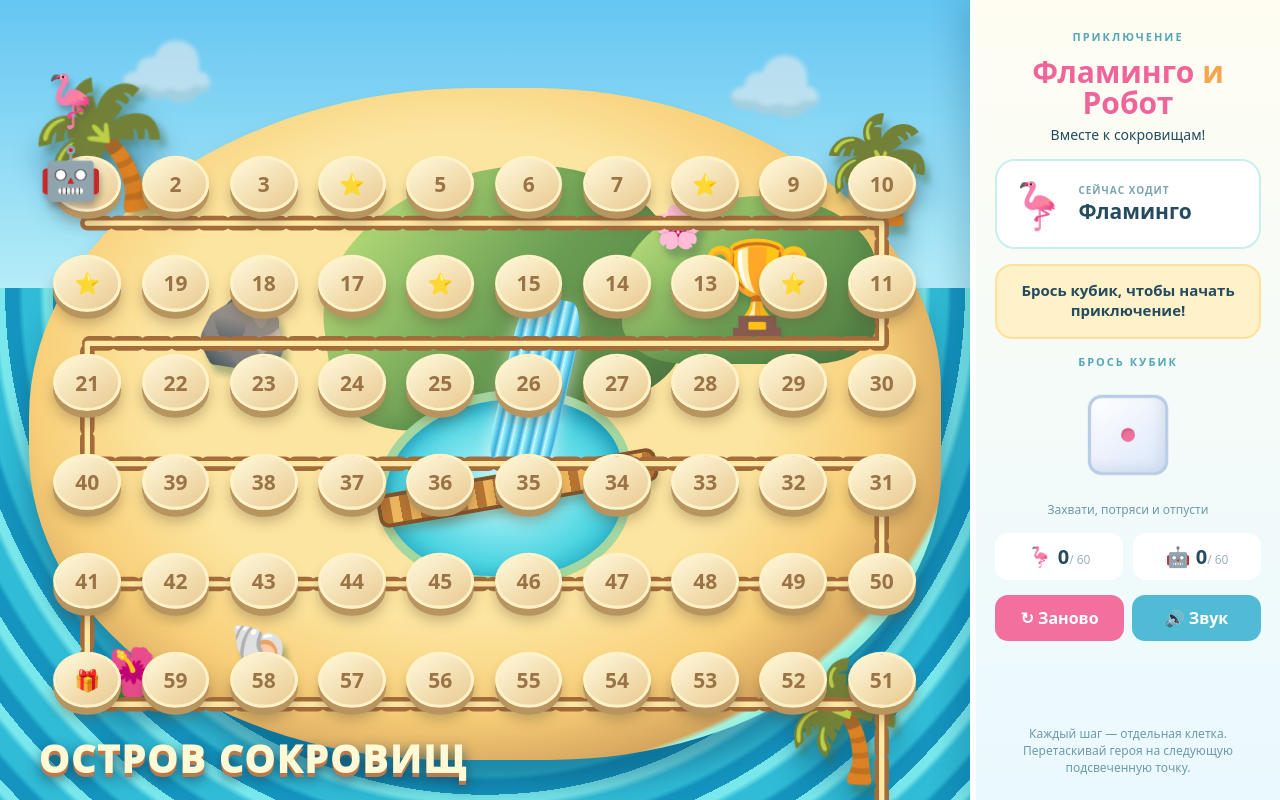
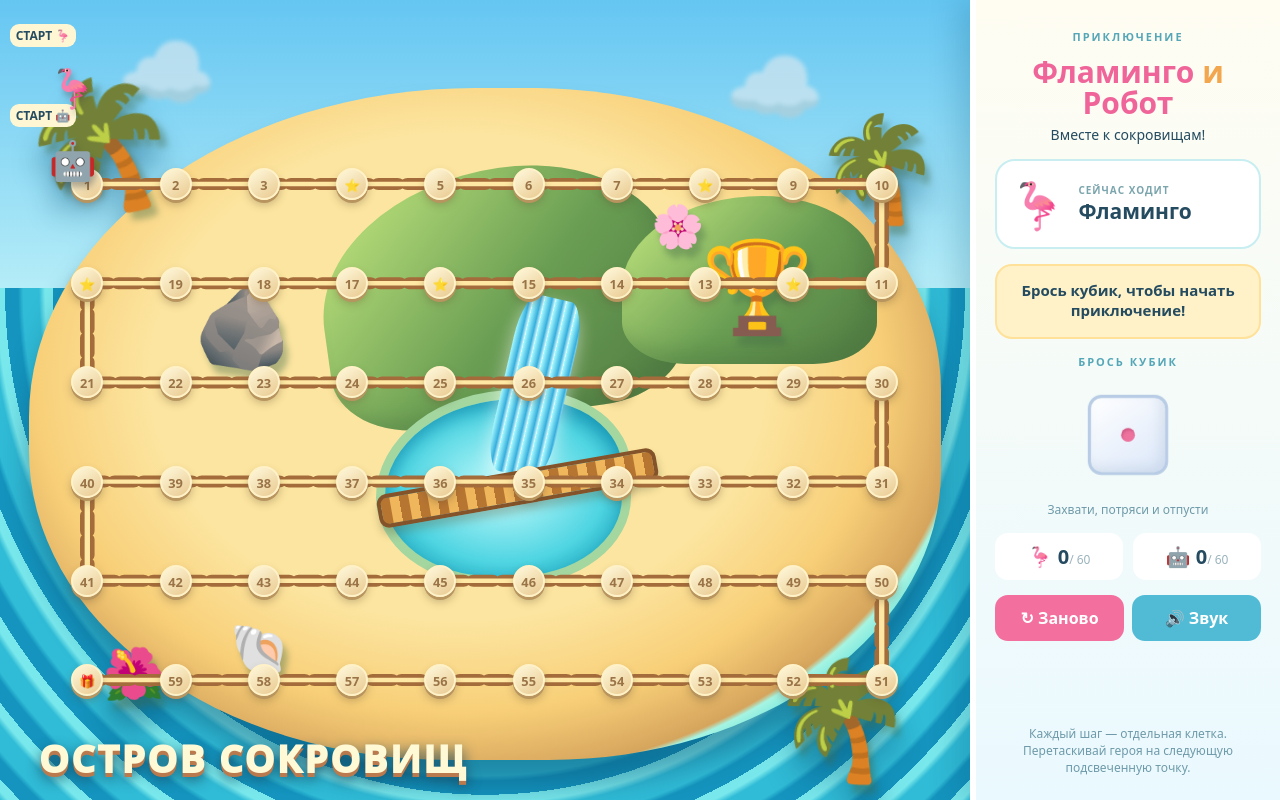
Before and after one commit to mashuxa/flamingo-robot-island, a Next.js app: page / in a window 1280 px wide. Built offline with nearby package versions, Linux system fonts and the light colour scheme.

Commit message:
Style 60-cell winding track and separate starting positions

```diff
--- a/app/style.css
+++ b/app/style.css
@@ -25,3 +25,14 @@
 .hero:active{cursor:grabbing}
 .hero-origin-dragging{opacity:.25}
 .hero-drag-overlay{position:fixed;z-index:100;transform:translate(-50%,-65%) scale(1.25);font-size:clamp(42px,5vw,70px);filter:drop-shadow(0 15px 9px #2345);pointer-events:none;user-select:none;line-height:1}
+
+/* 60 connected stepping stones and two independent starts */
+.path-line{position:absolute;inset:0;width:100%;height:100%;pointer-events:none;overflow:visible;z-index:0}
+.stone{z-index:1;width:clamp(20px,2.5vw,34px);height:clamp(20px,2.5vw,34px);border-width:2px;box-shadow:0 3px 0 #b8945f,0 5px 8px #604b3055}
+.stone-label{font-size:clamp(9px,1vw,13px)}
+.start-zone{position:absolute;left:1%;font-size:12px;font-weight:900;background:#fff7d4;border-radius:9px;padding:3px 6px;z-index:1;pointer-events:none}
+.start-flamingo{top:3%}.start-robot{top:13%}
+.hero-start{position:absolute;z-index:5;top:auto;left:auto;transform:translate(10px,-3px)}
+.hero{font-size:clamp(26px,3vw,42px)}
+.hero-robot{left:30%}
+@media(max-width:800px){.stone{width:clamp(18px,4vw,27px);height:clamp(18px,4vw,27px)}.stone-label{font-size:9px}.hero{font-size:28px}.start-zone{font-size:9px}}
```
